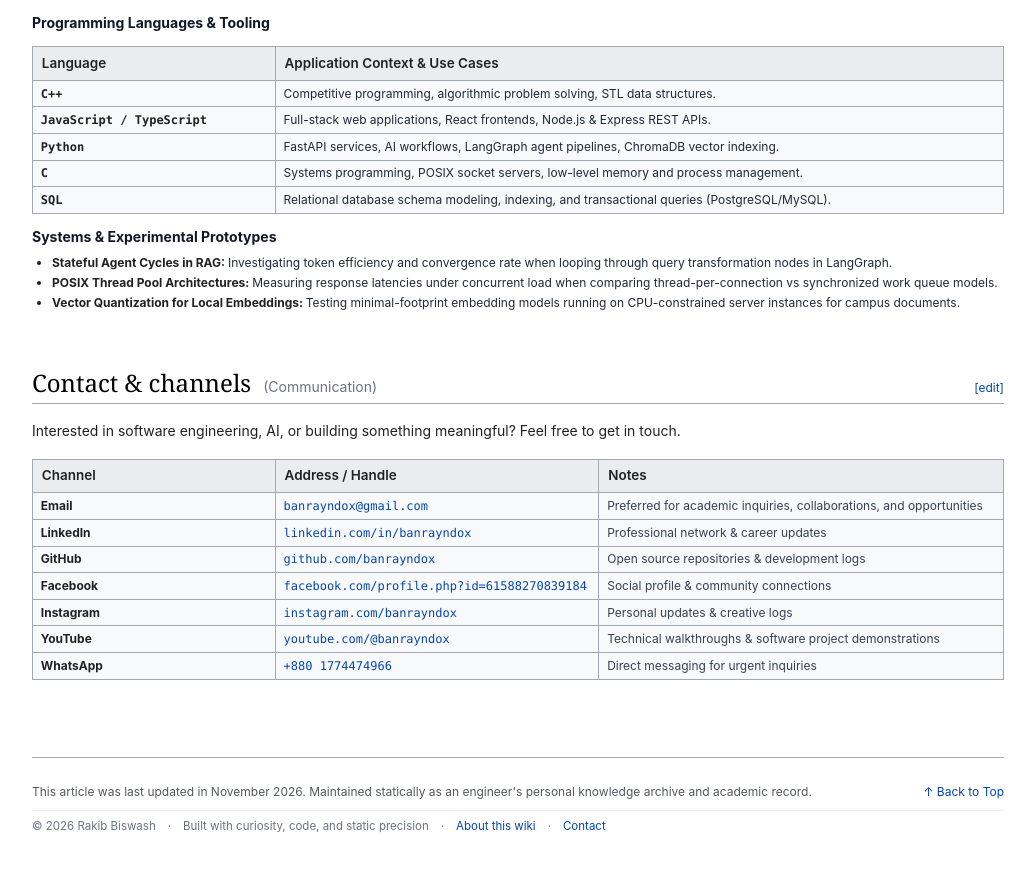
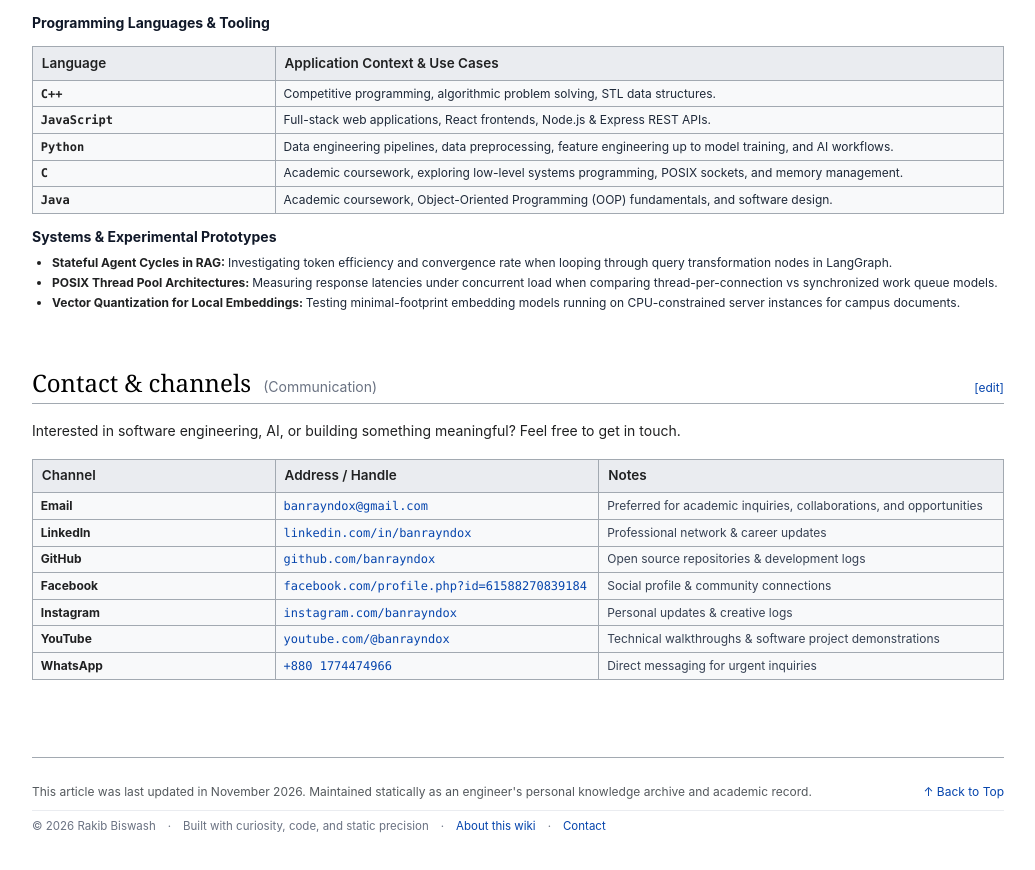
Before and after one commit to banrayndox/banrayndox.github.io, a React (Vite) app: page / in a window 1280 px wide. Shown: the part 5429-6299 px from the top of the page, without its empty margins (122-1157 px from the left). Built offline with nearby package versions, Linux system fonts and the light colour scheme.

Commit message:
Update Programming languages & tooling: remove TypeScript and SQL, update Python, C, and Java contexts

```diff
--- a/src/data/code.js
+++ b/src/data/code.js
@@ -11,10 +11,10 @@ export const codeData = {
 
   languages: [
     { name: "C++", context: "Competitive programming, algorithmic problem solving, STL data structures." },
-    { name: "JavaScript / TypeScript", context: "Full-stack web applications, React frontends, Node.js & Express REST APIs." },
-    { name: "Python", context: "FastAPI services, AI workflows, LangGraph agent pipelines, ChromaDB vector indexing." },
-    { name: "C", context: "Systems programming, POSIX socket servers, low-level memory and process management." },
-    { name: "SQL", context: "Relational database schema modeling, indexing, and transactional queries (PostgreSQL/MySQL)." }
+    { name: "JavaScript", context: "Full-stack web applications, React frontends, Node.js & Express REST APIs." },
+    { name: "Python", context: "Data engineering pipelines, data preprocessing, feature engineering up to model training, and AI workflows." },
+    { name: "C", context: "Academic coursework, exploring low-level systems programming, POSIX sockets, and memory management." },
+    { name: "Java", context: "Academic coursework, Object-Oriented Programming (OOP) fundamentals, and software design." }
   ],
 
   // Curated public repositories (used as immediate fallback or offline display)
```
